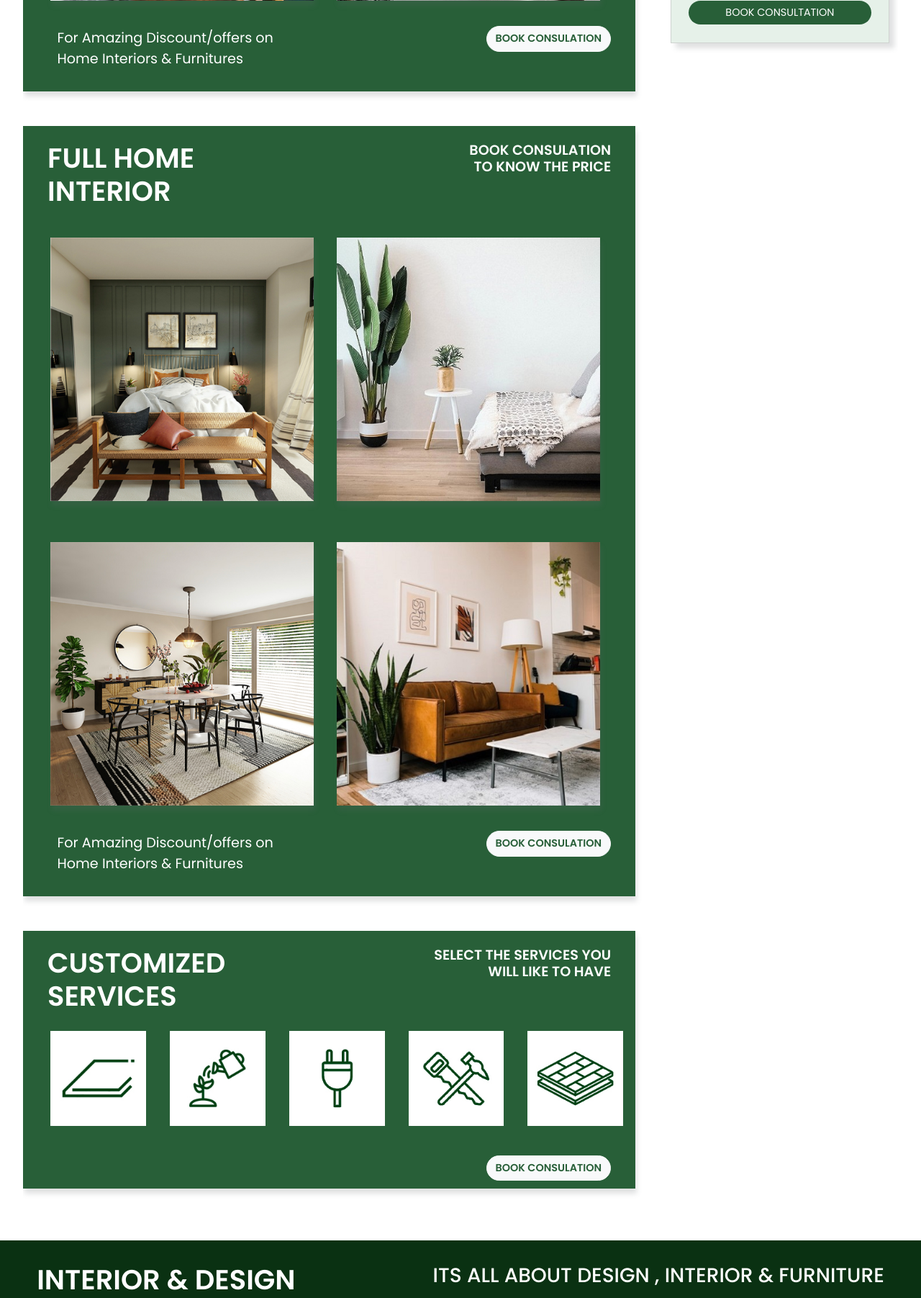
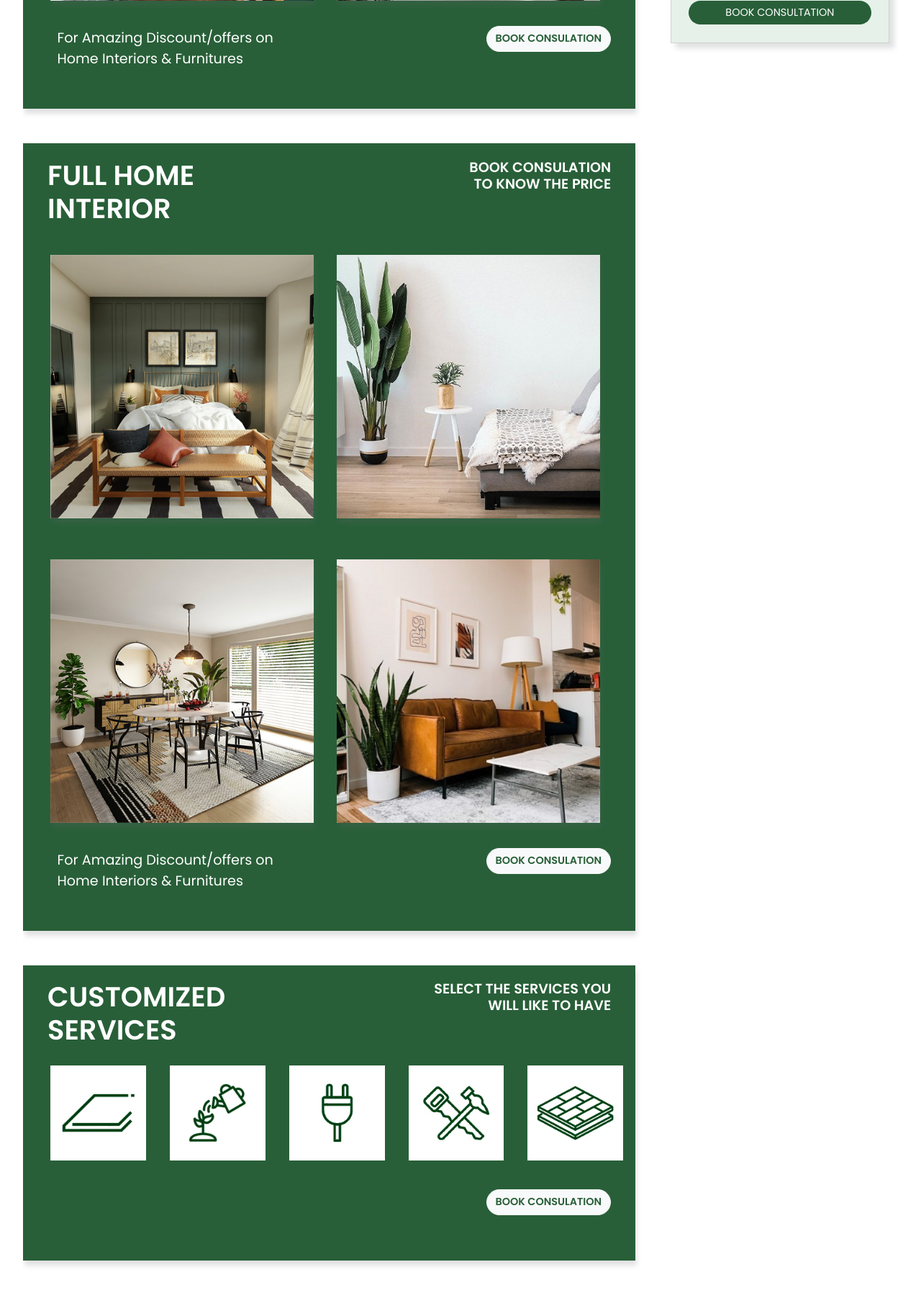
Before and after one commit to Anish-kumar111/proprater-1.0-, a Django app: page /interior/ in a window 1280 px wide. Shown: the part 1162-2965 px from the top of the page at 72% size. Run offline with Django 3.2, Linux system fonts and the light colour scheme; some libraries are stand-ins or nearby versions.

Commit message:
booking button fix

```diff
--- a/static/css/interior.css
+++ b/static/css/interior.css
@@ -263,7 +263,7 @@ float: left;
     /* height: 30px;
     width: 60px;
     font-size: 5px; */
-    margin: 6% 0 6%;
+    margin: 6% 0 36%;
     color: #285f38;
     font-weight: 600;
 
```
